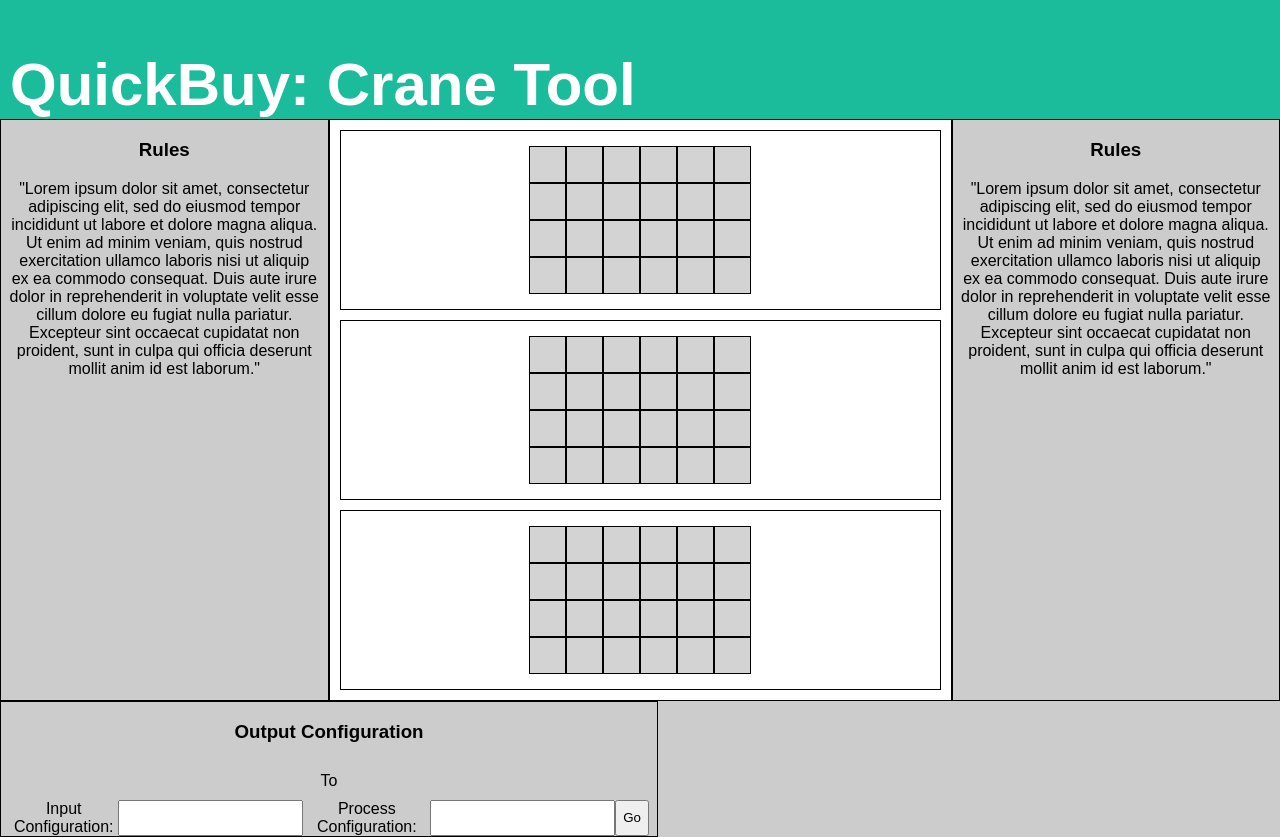
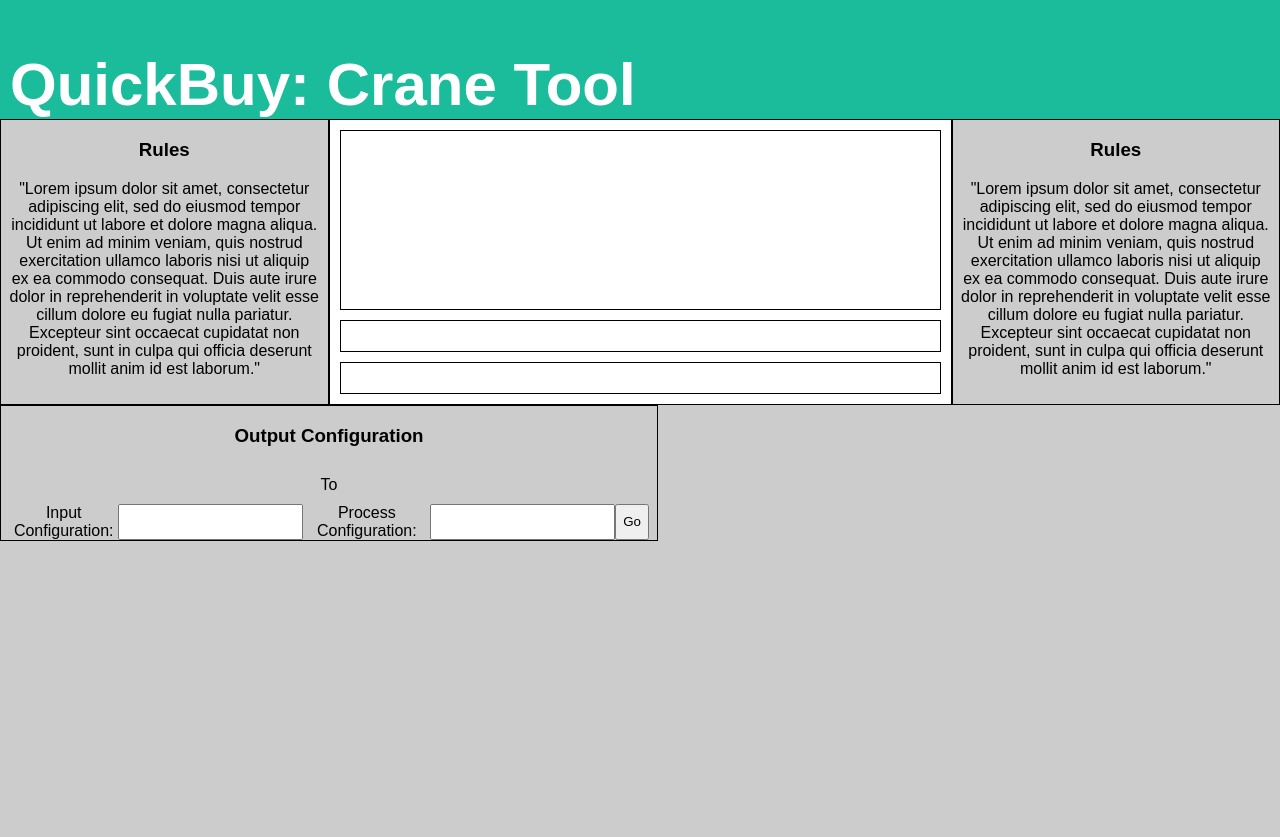
Before and after one commit to mahyarmirrashed/similkameen, a React (Create React App) app in the folder client/: page / in a window 1280 px wide. Both pictures are taken after typing "Sample", "Sample" into the empty fields and a click on the button "Go". After the commit the page ends 800 px from the top, so only its background shows below. Built offline with nearby package versions, Linux system fonts and the light colour scheme; the HTML template or start-up script is replaced by a standard one.

Commit message:
Fix box drawing logic

```diff
--- a/client/src/App.js
+++ b/client/src/App.js
@@ -63,8 +63,8 @@ const App = () => {
     // });
 
     inputNumbers = createBoxes(input);
-    randomNumbers = inputNumbers
-    outputNumbers = inputNumbers
+    //randomNumbers = inputNumbers
+    //outputNumbers = inputNumbers
     setInputGrid(inputNumbers);
     setRandomGrid(randomNumbers);
     setOutputGrid(outputNumbers);
@@ -94,8 +94,8 @@ const App = () => {
           <div className='box_container' id='input_box_container'>
             {inputGrid.map((nums, X) => (
               <div className = 'row' key={X}>
-                {nums.map(Y => (
-                  <div className={inputGrid[X][Y]===0?'cell':'cell toggled'} key={Math.random()}/>
+                {nums.map((nums, Y) => (
+                  <div className={inputGrid[X][Y]===0?'cell':'cell toggled'} key={X*100+Y}/>
                 ))}
               </div>
             ))}
@@ -103,8 +103,8 @@ const App = () => {
           <div className='box_container' id='randomized_box_container'>
             {randomGrid.map((nums, X) => (
               <div className = 'row' key={X}>
-                {nums.map(Y => (
-                  <div className={randomGrid[X][Y]===0?'cell':'cell toggled'} key={Math.random()}/>
+                {nums.map((nums, Y) => (
+                  <div className={randomGrid[X][Y]===0?'cell':'cell toggled'} key={X*100+Y}/>
                 ))}
               </div>
             ))}
@@ -112,8 +112,8 @@ const App = () => {
           <div className='box_container' id='input_box_container'>
             {outputGrid.map((nums, X) => (
               <div className = 'row' key={X}>
-                {nums.map(Y => (
-                  <div className={outputGrid[X][Y]===0?'cell':'cell toggled'} key={Math.random()}/>
+                {nums.map((nums, Y) => (
+                  <div className={outputGrid[X][Y]===0?'cell':'cell toggled'} key={X*100+Y}/>
                 ))}
               </div>
             ))}
--- a/client/src/style.css
+++ b/client/src/style.css
@@ -49,10 +49,10 @@ h3 {
 .cell {
   width: 25px;
   height: 25px;
-  border: 1px solid black;
+  border: 1px solid white;
   padding: 5px 5px 5px 5px;
 
-  background-color: lightgray;
+  background-color: white;
 
   font-size: 16px;
   text-align: center;
@@ -60,7 +60,7 @@ h3 {
   cursor: pointer;
 }
 .cell.toggled {
-  background-color: greenyellow;
+  background-color: teal;
 }
 .status_msg {
   margin-bottom: 10px;
```
